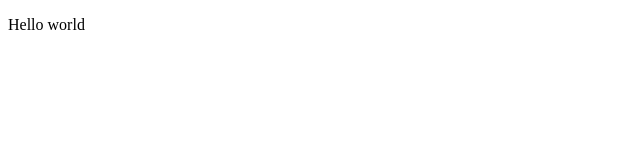
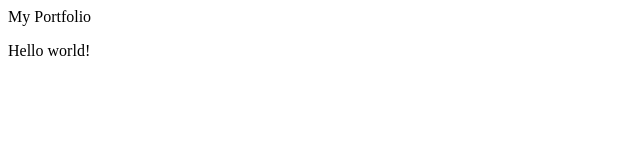
Before and after one commit to rear0146/rear0146Portfolio, a plain HTML site: page index.html in a window 1280 px wide. Shown: the whole page, without its empty margins (0-640 px from the left). Drawn offline with Linux system fonts and the light colour scheme.

Commit message:
add header

```diff
--- a/index.html
+++ b/index.html
@@ -3,6 +3,12 @@
   <head>
   </head>
   <body>
-    <p>Hello world</p>
+    <header>
+      <div>My Portfolio</div>
+      <nav></nav>
+    </header>
+    <div class="section">
+      <p>Hello world!</p>
+    </div>
   </body>
 </html>
```
